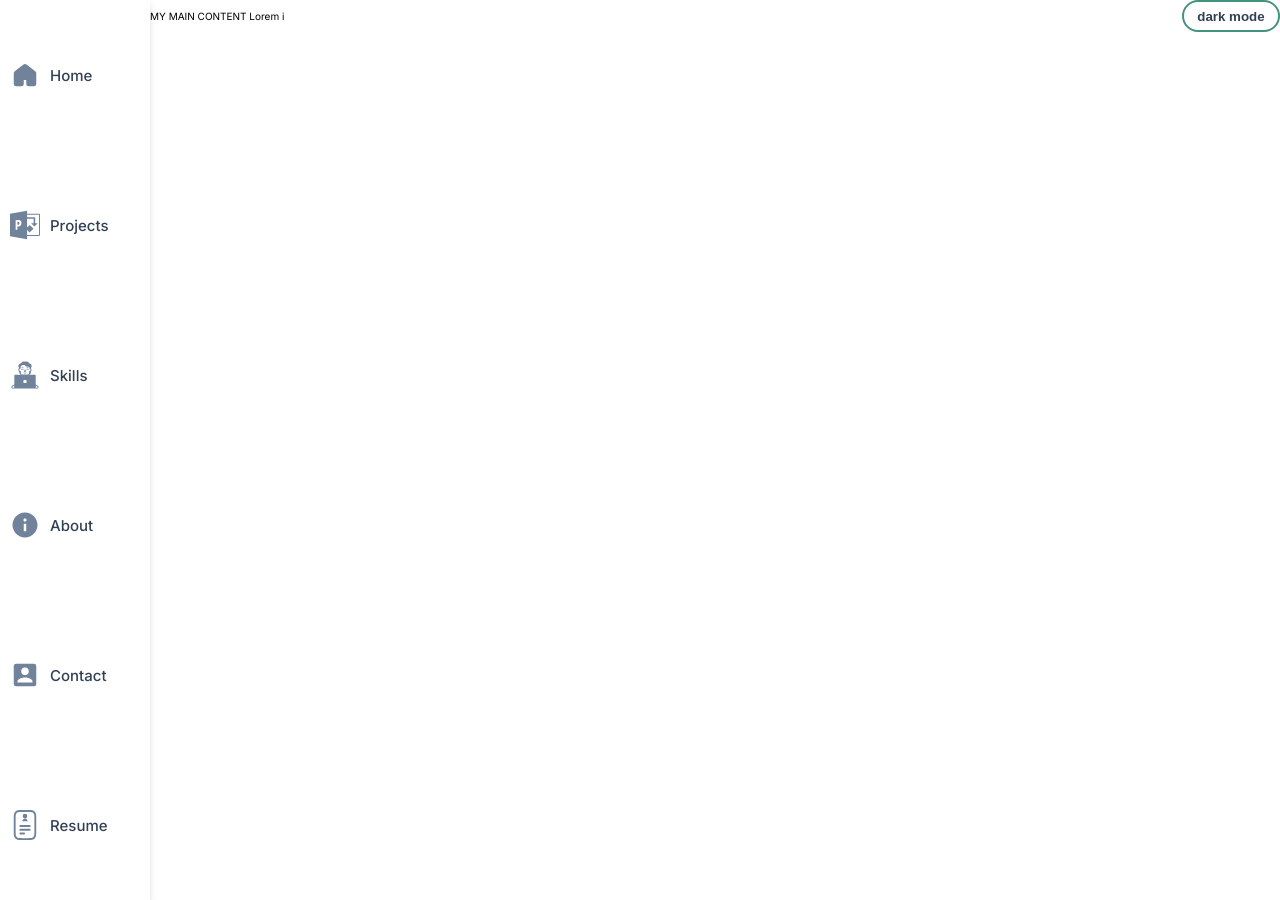
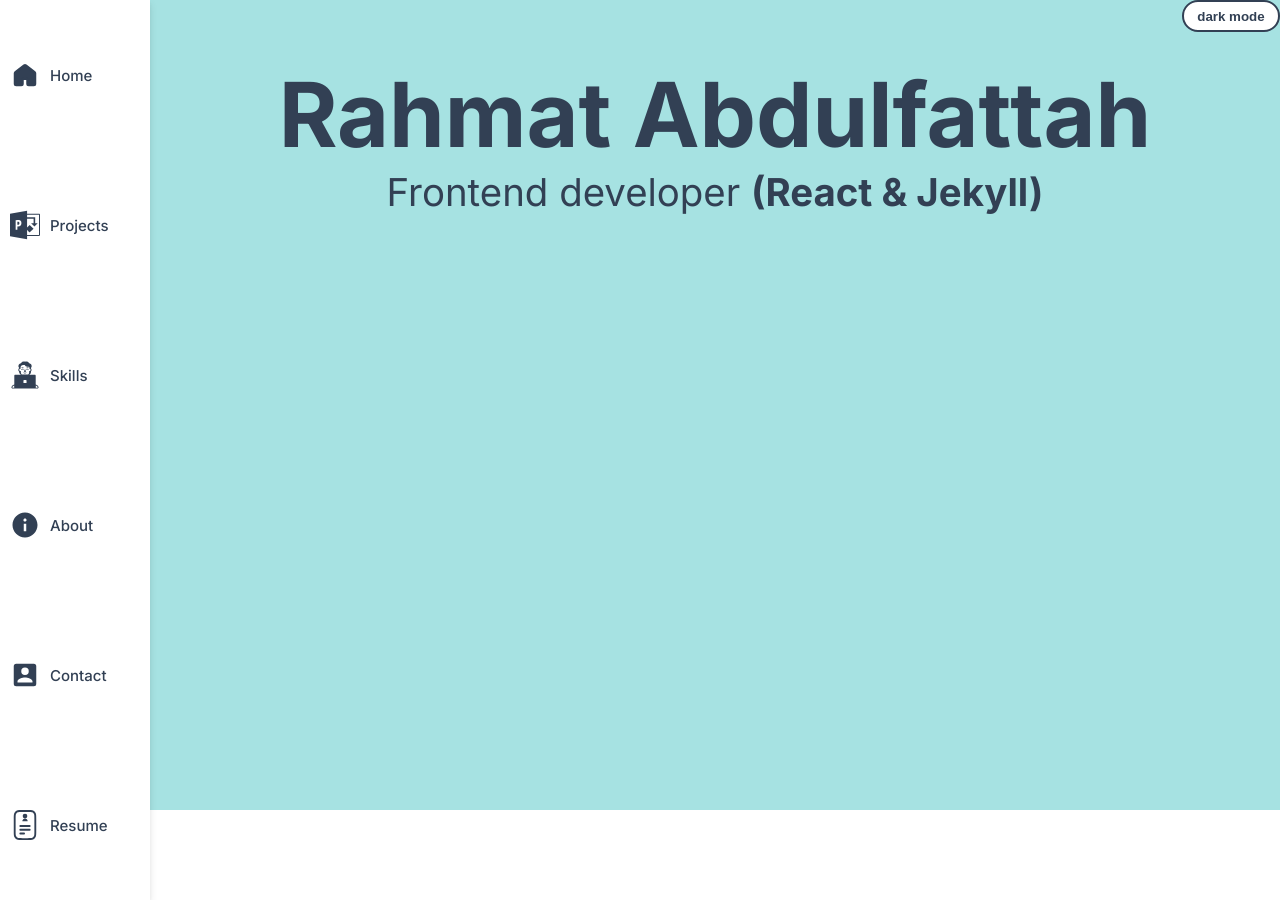
Before and after one commit to veiled-coder2/professional-portfolio-jekyll, a Jekyll site: the page built from index.html, in a window 1280 px wide. Built offline with Jekyll 4.4.1, drawn with Linux system fonts in a browser that asks for light colours.

Commit message:
feat: added hero section

```diff
--- a/_layouts/default.html
+++ b/_layouts/default.html
@@ -16,12 +16,15 @@
       rel="stylesheet"
       href="{{ site.baseurl }}/assets/styles/default.css"
     />
+    {% if page.css%} {%for stylesheet in page.css %}
+    <link rel="stylesheet" href="{{site.baseurl}}/{{stylesheet}}" />
+    {% endfor%} {% endif%}
   </head>
   <body>
     <div class="desktopTheme-btn">{%include theme.html%}</div>
     <div class="body-container">
       {% include nav.html%}
-      <p class="main-content">MY MAIN CONTENT Lorem i</p>
+      <main class="main-content">{{content}}</main>
     </div>
     <script src="{{site.baseurl}}/assets/js/script.js"></script>
   </body>
--- a/assets/styles/default.css
+++ b/assets/styles/default.css
@@ -10,11 +10,17 @@
   --bg-color: white;
   --text-color: #324054;
   --white: white;
+  --hero-bg: rgb(166, 226, 226);
+  --svg-stroke-color: #324054;
+  --nav-bg: white;
 }
 body.dark-theme {
   --primary-color: white;
   --text-color: #e6edf7;
   --bg-color: #43937e;
+  --hero-bg: rgb(16, 54, 54);
+  --svg-stroke-color: #e6edf7;
+  --nav-bg: #b4d4d4;
 }
 html {
   font-size: 62.5%;
@@ -23,14 +29,22 @@
 body {
   max-width: 100vw;
   min-height: 100vh;
-  padding-top: 1rem;
   position: relative;
   background-color: var(--bg-color);
+  overflow: hidden;
+  margin: 0;
+  color: var(--text-color);
 }
 .body-container {
   display: flex;
   width: 100%;
   height: 100%;
+}
+.main-content {
+  width: 100%;
+}
+h1 {
+  font-size: 7vw;
 }
 /* ..................THEME BUTTON STYLING.............................. */
 
@@ -39,8 +53,8 @@
   border-radius: 2rem;
   background-color: var(--white);
   font-weight: bold;
-  color: var(--text-color);
-  border: 2px solid var(--primary-color);
+  color: #324054;
+  border: 2px solid #324054;
 }
 .desktopTheme-btn {
   position: fixed;
@@ -71,7 +85,7 @@
   height: 100%;
   width: 100%;
   list-style-type: none;
-  background-color: white;
+  background-color: var(--nav-bg);
   display: flex;
   flex-direction: column;
   justify-content: space-around;
@@ -86,7 +100,7 @@
   text-decoration: none;
   display: flex;
   align-items: center;
-  color: var(--text-color);
+  color: #324054;
   font-weight: 500;
   font-size: 1.5rem;
 }
@@ -112,7 +126,7 @@
 }
 .mobileNav-container {
   display: none;
-  background-color: var(--primary-color);
+  background-color: var(--nav-bg);
 }
 /* .................................HAMBURGER STYLING............................. */
 
--- /dev/null
+++ b/assets/styles/index.css
@@ -0,0 +1,13 @@
+.hero-section {
+  display: flex;
+  flex-direction: column;
+  align-items: center;
+  top: 0;
+  background-color: var(--hero-bg);
+  width: 100%;
+  height: 90vh;
+  padding: 6rem 3rem 0rem 3rem;
+}
+.hero-section .hero-text {
+  font-size: 3vw;
+}
--- /dev/null
+++ b/index.html
@@ -0,0 +1,10 @@
+---
+layout: default
+css:
+  - "/assets/styles/index.css"
+---
+
+<section class="hero-section">
+  <h1>Rahmat Abdulfattah</h1>
+  <p class="hero-text">Frontend developer <b>(React & Jekyll)</b></p>
+</section>
--- a/index.markdown
+++ /dev/null
@@ -1,5 +0,0 @@
----
-layout: default
----
-
-<h1>HOMEPAGE PAGE IS SHOWING</h1>
```
Also changed, not shown: assets/images/about.svg, assets/images/contact.svg, assets/images/hamburger.svg, assets/images/home.svg, assets/images/project.svg, assets/images/resume.svg, assets/images/skill.svg.
